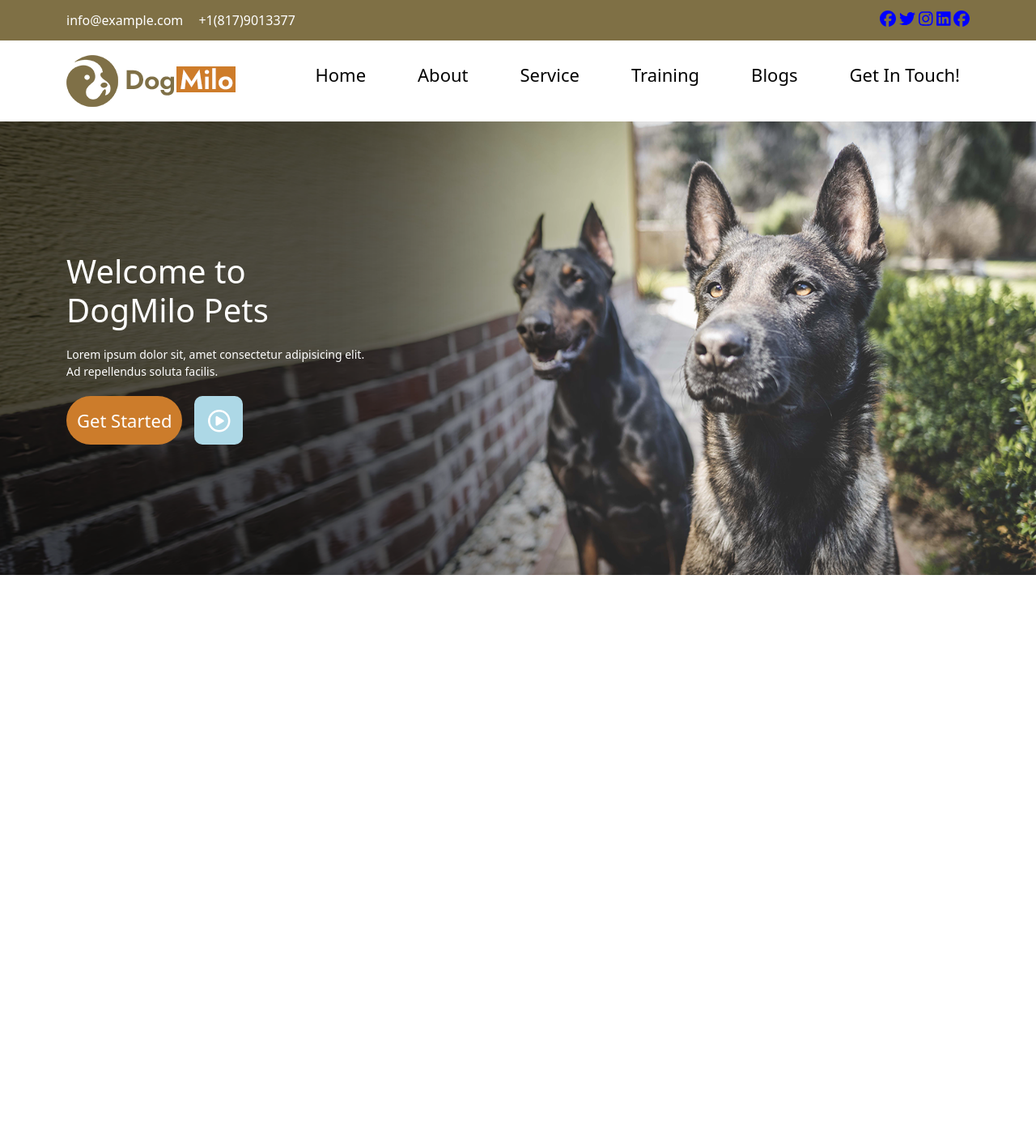
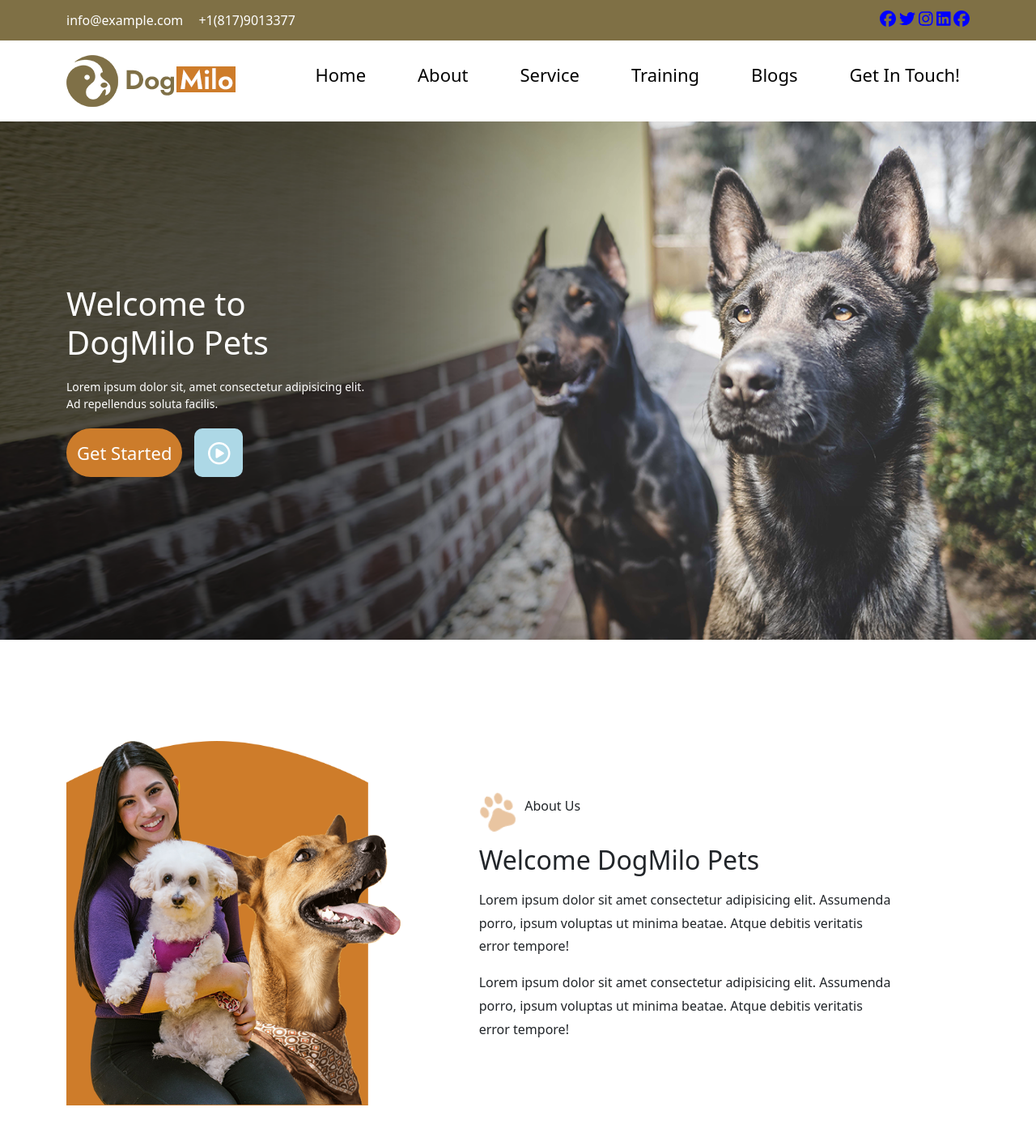
Before and after one commit to JordiMasci/proj-html-vuejs, a Vue app: page / in a window 1280 px wide. Shown: the top 1404 px of the page at 81% size. Before the commit the page ends 800 px from the top, so only its background shows below. Built offline with nearby package versions, Linux system fonts and the light colour scheme.

Commit message:
feat: section-2 (Main)

```diff
--- a/src/components/AppMain.vue
+++ b/src/components/AppMain.vue
@@ -8,10 +8,11 @@ export default {
 
 <template>
   <main>
-
     <!-- SECTION-1 -->
-    <section>
-      <div class="container d-flex justify-content-center flex-column">
+    <section class="welcome">
+      <div
+        class="section-1 container d-flex justify-content-center flex-column"
+      >
         <h1>
           Welcome to <br />
           DogMilo Pets
@@ -32,19 +33,51 @@ export default {
         </div>
       </div>
     </section>
+
+    <!-- SECTION-2 -->
+    <section class="description">
+      <div class="container d-flex align-items-center">
+        <div>
+          <img src="../../public/img/about.png" alt="" />
+        </div>
+        <div class="about-us">
+          <div class="d-flex about-us-icon">
+            <img src="../../public/img/dog-icon.png" alt="" />
+            <p>About Us</p>
+          </div>
+          <h2>Welcome DogMilo Pets</h2>
+          <p>
+            Lorem ipsum dolor sit amet consectetur adipisicing elit. Assumenda
+            porro, ipsum voluptas ut minima beatae. Atque debitis veritatis
+            error tempore!
+          </p>
+          <p>
+            Lorem ipsum dolor sit amet consectetur adipisicing elit. Assumenda
+            porro, ipsum voluptas ut minima beatae. Atque debitis veritatis
+            error tempore!
+          </p>
+        </div>
+      </div>
+    </section>
+
+    <!-- SECTION-3 -->
+    <section class="care-service">
+
+    </section>
   </main>
 </template>
 
 <style lang="scss" scoped>
-section {
+// SECTION-1
+.welcome {
   background-image: url("../../public/img/b.png");
   background-size: cover;
   background-repeat: no-repeat;
   background-position: center;
-  height: 70vh;
+  min-height: 80vh;
 
-  .container {
-    height: 70vh;
+  .section-1 {
+    min-height: 80vh;
     color: white;
 
     h1 {
@@ -97,4 +130,42 @@ section {
     }
   }
 }
+
+// SECTION-2
+.description {
+  .container {
+    min-height: 700px;
+
+    img {
+      height: 450px;
+    }
+
+    .about-us {
+      max-width: 550px;
+      margin: 0 auto;
+      padding: 20px;
+
+      h2 {
+        margin: 15px 0;
+      }
+
+      p {
+        line-height: 1.8;
+      }
+
+      .about-us-icon {
+        height: 50px;
+        align-items: center;
+
+        img {
+          height: 50px;
+          margin-right: 10px;
+        }
+      }
+    }
+  }
+}
+
+// SECTION-3
+
 </style>
```
